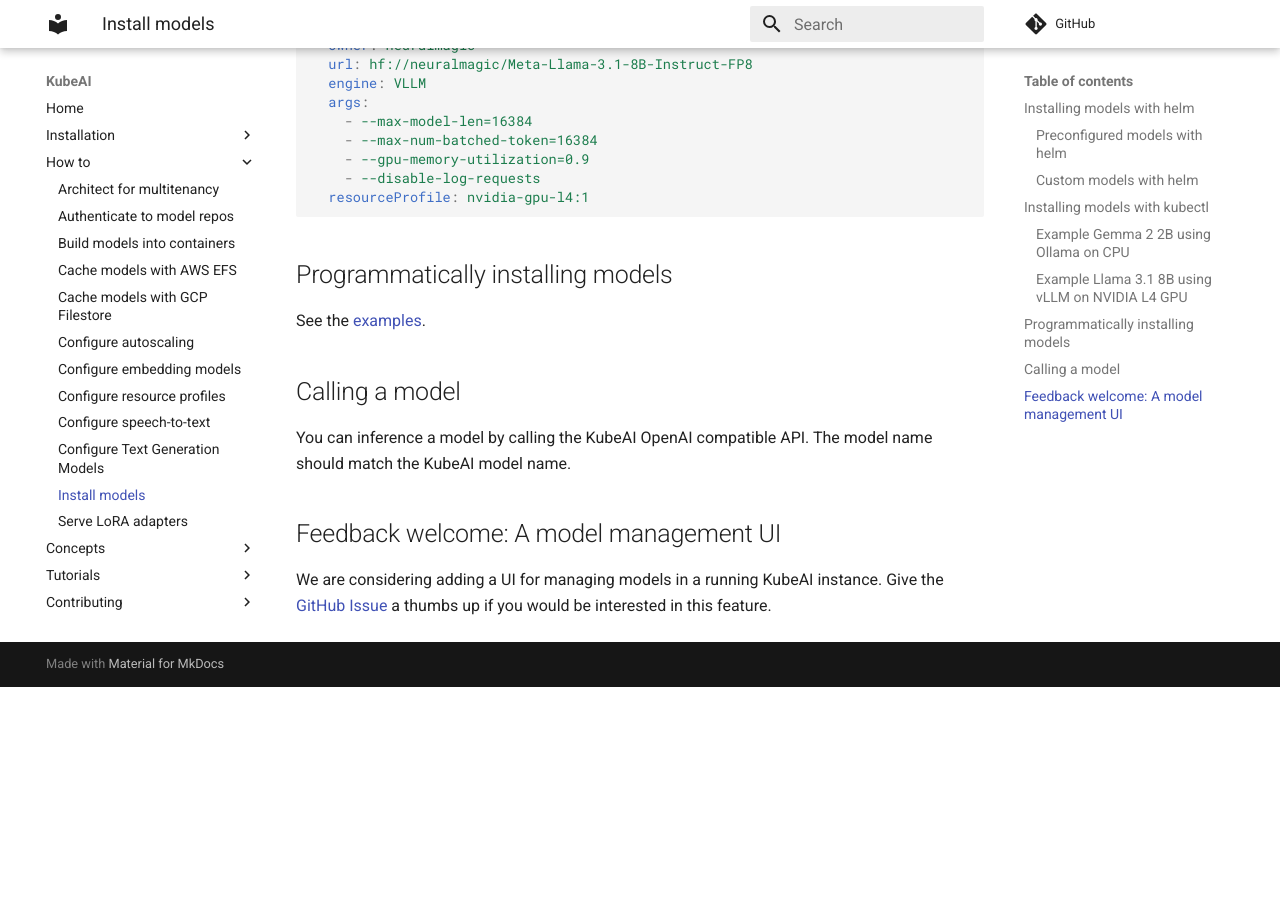
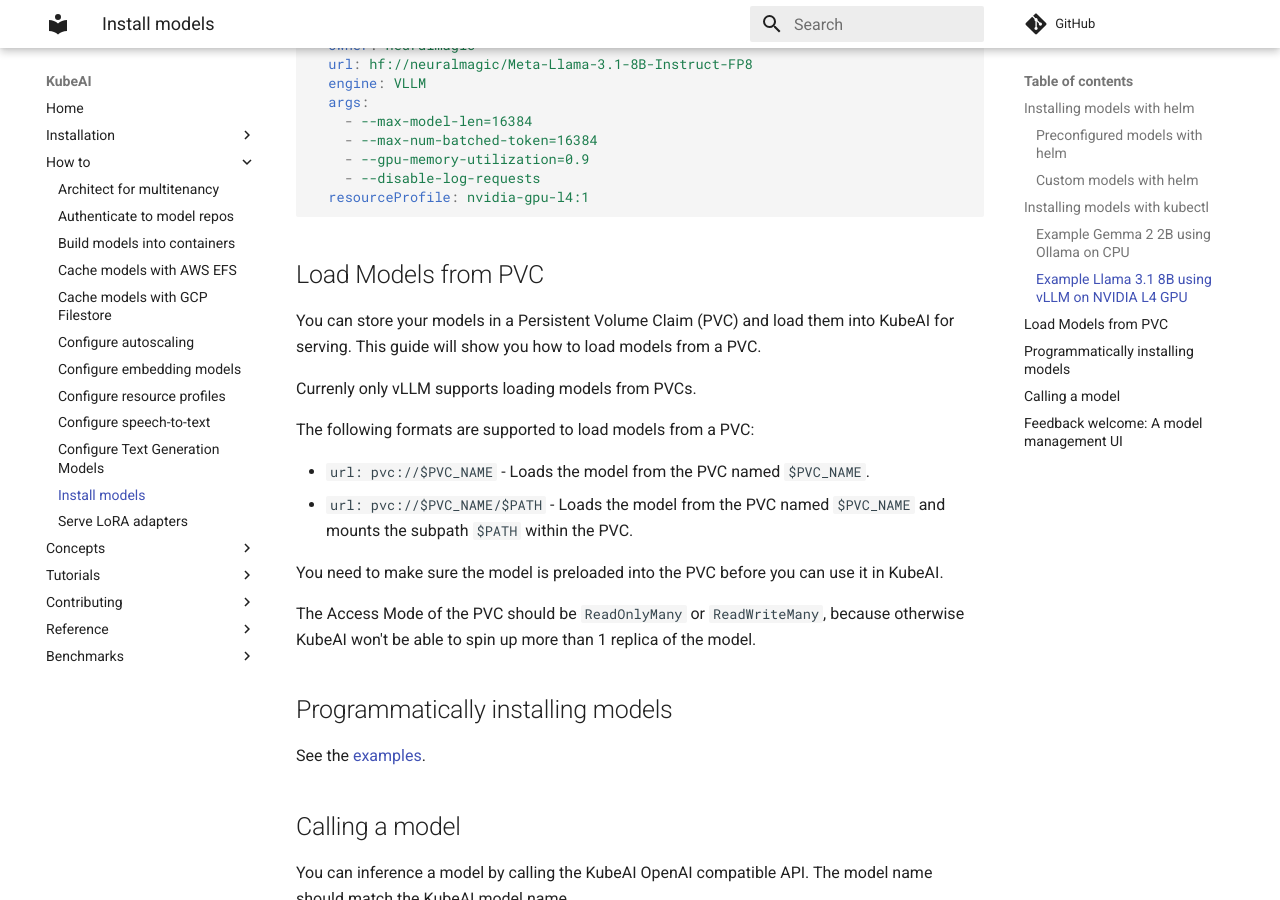
Before and after one commit to substratusai/kubeai, an MkDocs documentation site: the page built from docs/how-to/install-models.md, in a window 1280 px wide and 900 px high, scrolled down 1973 px. Built offline with MkDocs 1.6.1 and Material for MkDocs 9.7.7, drawn with Linux system fonts in a browser that asks for light colours; comment, search, counter and statistics services are not loaded; before the commit the page ends 2660 px from its top, so only the background shows below that.

Commit message:
load models from PVC

````diff
--- a/docs/how-to/install-models.md
+++ b/docs/how-to/install-models.md
@@ -94,6 +94,22 @@
   resourceProfile: nvidia-gpu-l4:1
 ```
 
+## Load Models from PVC
+
+You can store your models in a Persistent Volume Claim (PVC) and load them into KubeAI for serving. This guide will show you how to load models from a PVC.
+
+Currenly only vLLM supports loading models from PVCs.
+
+The following formats are supported to load models from a PVC:
+
+- `url: pvc://$PVC_NAME` - Loads the model from the PVC named `$PVC_NAME`.
+- `url: pvc://$PVC_NAME/$PATH` - Loads the model from the PVC named `$PVC_NAME` and mounts the subpath `$PATH` within the PVC.
+
+You need to make sure the model is preloaded into the PVC before you can use it in KubeAI.
+
+The Access Mode of the PVC should be `ReadOnlyMany` or `ReadWriteMany`, because otherwise
+KubeAI won't be able to spin up more than 1 replica of the model.
+
 ## Programmatically installing models
 
 See the [examples](https://github.com/substratusai/kubeai/tree/main/examples/k8s-api-clients).
````
